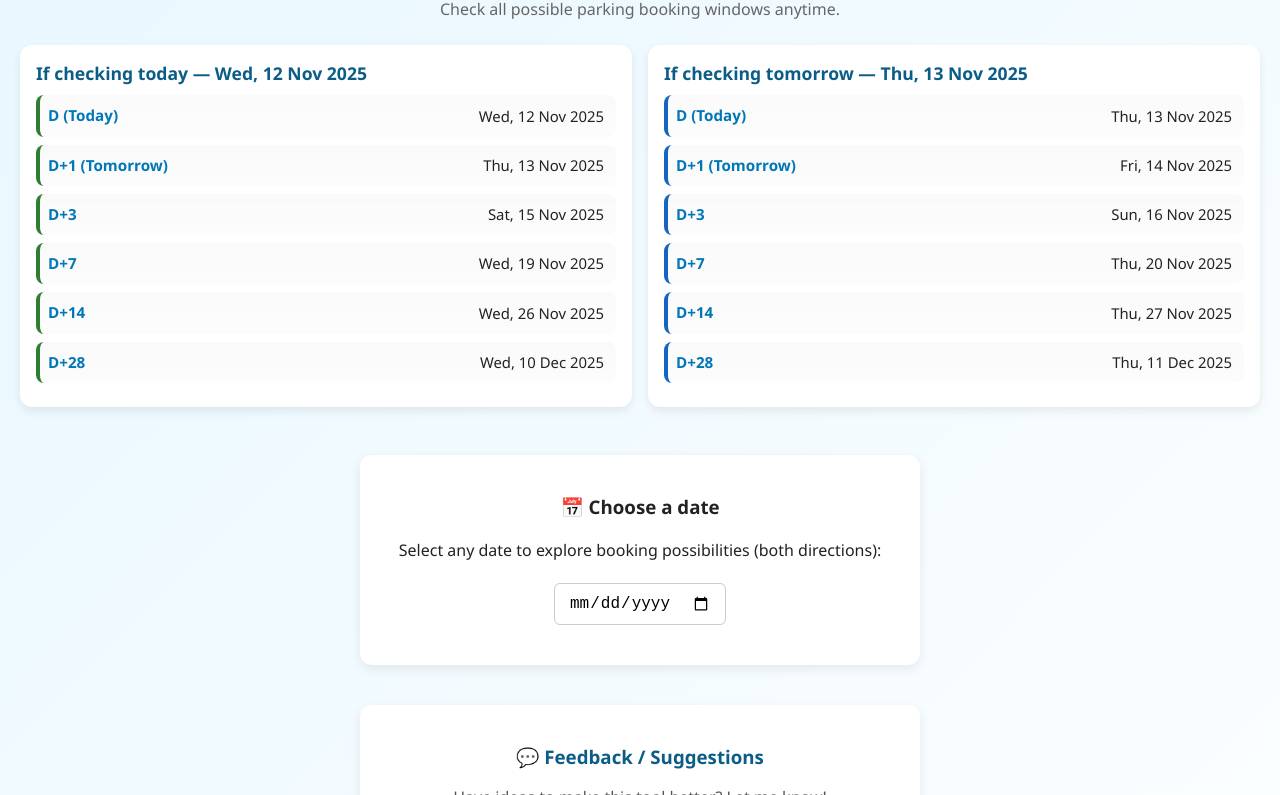
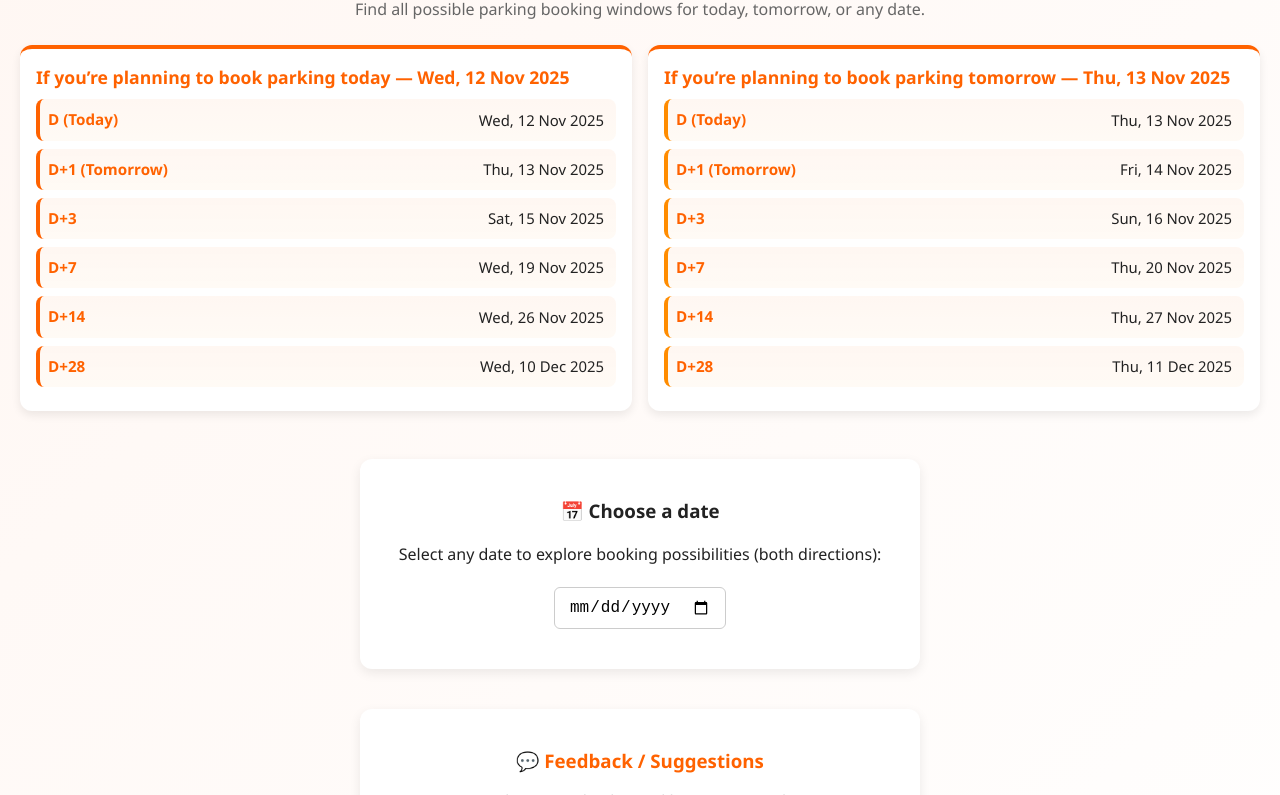
Before and after one commit to chaits969-hash/Appspaceplanner, a plain HTML site: page index.html in a window 1280 px wide. Shown: the part 70-865 px from the top of the page. Drawn offline with Linux system fonts and the light colour scheme.

Commit message:
Add files via upload

```diff
--- a/index.html
+++ b/index.html
@@ -6,10 +6,10 @@
   <title>App Space — Parking Booking Planner</title>
   <style>
     :root {
-      --accent:#0077b6;
+      --accent:#FF6200; /* GSK Orange */
       --muted:#666;
       --card-bg:#fff;
-      --page-bg:linear-gradient(135deg,#e8f7ff,#ffffff);
+      --page-bg:linear-gradient(135deg,#FFF7F3,#ffffff);
     }
 
     body {
@@ -53,6 +53,7 @@
       box-shadow:0 4px 10px rgba(0,0,0,0.08);
       margin-bottom:12px;
       transition:transform 0.2s ease, box-shadow 0.2s ease;
+      border-top:4px solid var(--accent);
     }
 
     .card:hover {
@@ -62,7 +63,7 @@
 
     .card h3 {
       margin:0 0 10px 0;
-      color:#0b5d88;
+      color:var(--accent);
       font-size:1.1rem;
     }
 
@@ -74,7 +75,7 @@
       padding:10px 12px;
       border-radius:8px;
       margin-bottom:8px;
-      background:linear-gradient(180deg,rgba(0,0,0,0.02),rgba(0,0,0,0.01));
+      background:linear-gradient(180deg,rgba(255,98,0,0.05),rgba(255,140,0,0.04));
       font-size:0.95rem;
     }
 
@@ -88,9 +89,9 @@
       font-size:0.93rem;
     }
 
-    .today {border-left:4px solid #2e7d32;padding-left:8px;}
-    .tomorrow {border-left:4px solid #1565c0;padding-left:8px;}
-    .selected {border-left:4px solid #6a1b9a;padding-left:8px;}
+    .today {border-left:4px solid #FF6200;padding-left:8px;}
+    .tomorrow {border-left:4px solid #FF8C00;padding-left:8px;}
+    .selected {border-left:4px solid #b34700;padding-left:8px;}
 
     .calendar-section {
       text-align:center;
@@ -114,7 +115,7 @@
 
     #selectedResult { margin-top:20px; text-align:left; }
 
-    /* Feedback section */
+    /* 💬 Feedback section */
     .feedback {
       background:#fff;
       padding:20px;
@@ -125,7 +126,7 @@
       text-align:center;
     }
 
-    .feedback h3 { color:#0b5d88; margin-bottom:10px; }
+    .feedback h3 { color:var(--accent); margin-bottom:10px; }
     .feedback p { color:#555; margin-bottom:15px; }
 
     form input, form textarea {
@@ -155,7 +156,7 @@
     }
 
     form button:hover {
-      background:#005f8e;
+      background:#cc5200;
     }
 
     .contact {
@@ -183,7 +184,6 @@
       padding-bottom:10px;
     }
 
-    /* ✅ Mobile Tweaks */
     @media (max-width:600px) {
       h1 { font-size:1.5rem; }
       .card h3 { font-size:1rem; }
@@ -198,7 +198,7 @@
 <body>
   <header>
     <h1>🚗 App Space — Parking Booking Planner</h1>
-    <p class="lead">Check all possible parking booking windows anytime.</p>
+    <p class="lead">Find all possible parking booking windows for today, tomorrow, or any date.</p>
   </header>
 
   <div class="grid" id="grid"></div>
@@ -239,90 +239,89 @@
       });
     }
 
-    const today=new Date();
-    const grid=document.getElementById('grid');
+    const today = new Date();
+    const grid = document.getElementById('grid');
 
-    const checkOffsets=[
-      {label:"D (Today)",offset:0},
-      {label:"D+1 (Tomorrow)",offset:1},
-      {label:"D+3",offset:3},
-      {label:"D+7",offset:7},
-      {label:"D+14",offset:14},
-      {label:"D+28",offset:28}
+    const checkOffsets = [
+      { label:"D (Today)", offset:0 },
+      { label:"D+1 (Tomorrow)", offset:1 },
+      { label:"D+3", offset:3 },
+      { label:"D+7", offset:7 },
+      { label:"D+14", offset:14 },
+      { label:"D+28", offset:28 }
     ];
 
-    const bookBefore=[
-      {label:"D-28 (Book 28 days earlier)",offset:-28},
-      {label:"D-14 (Book 14 days earlier)",offset:-14},
-      {label:"D-7 (Book 7 days earlier)",offset:-7},
-      {label:"D-3 (Book 3 days earlier)",offset:-3},
-      {label:"D-1 (Book 1 day earlier)",offset:-1},
-      {label:"D (Same day booking)",offset:0}
+    const bookBefore = [
+      { label:"D-28 (Book 28 days earlier)", offset:-28 },
+      { label:"D-14 (Book 14 days earlier)", offset:-14 },
+      { label:"D-7 (Book 7 days earlier)", offset:-7 },
+      { label:"D-3 (Book 3 days earlier)", offset:-3 },
+      { label:"D-1 (Book 1 day earlier)", offset:-1 },
+      { label:"D (Same day booking)", offset:0 }
     ];
 
-    const bookAfter=[
-      {label:"D (Same day parking)",offset:0},
-      {label:"D+1",offset:1},
-      {label:"D+3",offset:3},
-      {label:"D+7",offset:7},
-      {label:"D+14",offset:14},
-      {label:"D+28",offset:28}
+    const bookAfter = [
+      { label:"D (Same day parking)", offset:0 },
+      { label:"D+1", offset:1 },
+      { label:"D+3", offset:3 },
+      { label:"D+7", offset:7 },
+      { label:"D+14", offset:14 },
+      { label:"D+28", offset:28 }
     ];
 
-    const refDays=[
-      {title:`If checking today — ${formatDate(today)}`,refDate:today,css:'today'},
-      {title:`If checking tomorrow — ${formatDate(new Date(today.getFullYear(),today.getMonth(),today.getDate()+1))}`,
-       refDate:new Date(today.getFullYear(),today.getMonth(),today.getDate()+1),css:'tomorrow'}
+    // ✅ Updated Text — Clear GSK-style phrasing
+    const refDays = [
+      { title:`If you’re planning to book parking today — ${formatDate(today)}`, refDate:today, css:'today' },
+      { title:`If you’re planning to book parking tomorrow — ${formatDate(new Date(today.getFullYear(), today.getMonth(), today.getDate() + 1))}`,
+        refDate:new Date(today.getFullYear(), today.getMonth(), today.getDate() + 1), css:'tomorrow' }
     ];
 
-    refDays.forEach(ref=>{
-      const card=document.createElement('div');
-      card.className='card';
-      card.innerHTML=`<h3>${ref.title}</h3>`;
-      checkOffsets.forEach(o=>{
-        const d=new Date(ref.refDate);
-        d.setDate(d.getDate()+o.offset);
-        const slot=document.createElement('div');
-        slot.className='slot '+ref.css;
-        slot.innerHTML=`<div class="label">${o.label}</div><div class="date">${formatDate(d)}</div>`;
+    refDays.forEach(ref => {
+      const card = document.createElement('div');
+      card.className = 'card';
+      card.innerHTML = `<h3>${ref.title}</h3>`;
+      checkOffsets.forEach(o => {
+        const d = new Date(ref.refDate);
+        d.setDate(d.getDate() + o.offset);
+        const slot = document.createElement('div');
+        slot.className = 'slot ' + ref.css;
+        slot.innerHTML = `<div class="label">${o.label}</div><div class="date">${formatDate(d)}</div>`;
         card.appendChild(slot);
       });
       grid.appendChild(card);
     });
 
-    // Calendar Picker
-    const picker=document.getElementById('datePicker');
-    const result=document.getElementById('selectedResult');
+    // 📅 Calendar picker logic
+    const picker = document.getElementById('datePicker');
+    const result = document.getElementById('selectedResult');
 
-    picker.addEventListener('change',()=>{
-      result.innerHTML="";
-      if(!picker.value)return;
-      const sel=new Date(picker.value);
+    picker.addEventListener('change', () => {
+      result.innerHTML = "";
+      if (!picker.value) return;
+      const sel = new Date(picker.value);
 
-      // 1️⃣ If you want parking for that date
-      const card1=document.createElement('div');
-      card1.className='card';
-      card1.innerHTML=`<h3>🅿️ If you want parking for ${formatDate(sel)}</h3>`;
-      bookBefore.forEach(o=>{
-        const d=new Date(sel);
-        d.setDate(sel.getDate()+o.offset);
-        const slot=document.createElement('div');
-        slot.className='slot selected';
-        slot.innerHTML=`<div class="label">${o.label}</div><div class="date">${formatDate(d)}</div>`;
+      const card1 = document.createElement('div');
+      card1.className = 'card';
+      card1.innerHTML = `<h3>🅿️ If you want parking for ${formatDate(sel)}</h3>`;
+      bookBefore.forEach(o => {
+        const d = new Date(sel);
+        d.setDate(sel.getDate() + o.offset);
+        const slot = document.createElement('div');
+        slot.className = 'slot selected';
+        slot.innerHTML = `<div class="label">${o.label}</div><div class="date">${formatDate(d)}</div>`;
         card1.appendChild(slot);
       });
       result.appendChild(card1);
 
-      // 2️⃣ If you are booking on that date
-      const card2=document.createElement('div');
-      card2.className='card';
-      card2.innerHTML=`<h3>📆 If you are booking on ${formatDate(sel)}</h3>`;
-      bookAfter.forEach(o=>{
-        const d=new Date(sel);
-        d.setDate(sel.getDate()+o.offset);
-        const slot=document.createElement('div');
-        slot.className='slot selected';
-        slot.innerHTML=`<div class="label">${o.label}</div><div class="date">${formatDate(d)}</div>`;
+      const card2 = document.createElement('div');
+      card2.className = 'card';
+      card2.innerHTML = `<h3>📆 If you are booking on ${formatDate(sel)}</h3>`;
+      bookAfter.forEach(o => {
+        const d = new Date(sel);
+        d.setDate(sel.getDate() + o.offset);
+        const slot = document.createElement('div');
+        slot.className = 'slot selected';
+        slot.innerHTML = `<div class="label">${o.label}</div><div class="date">${formatDate(d)}</div>`;
         card2.appendChild(slot);
       });
       result.appendChild(card2);
```
